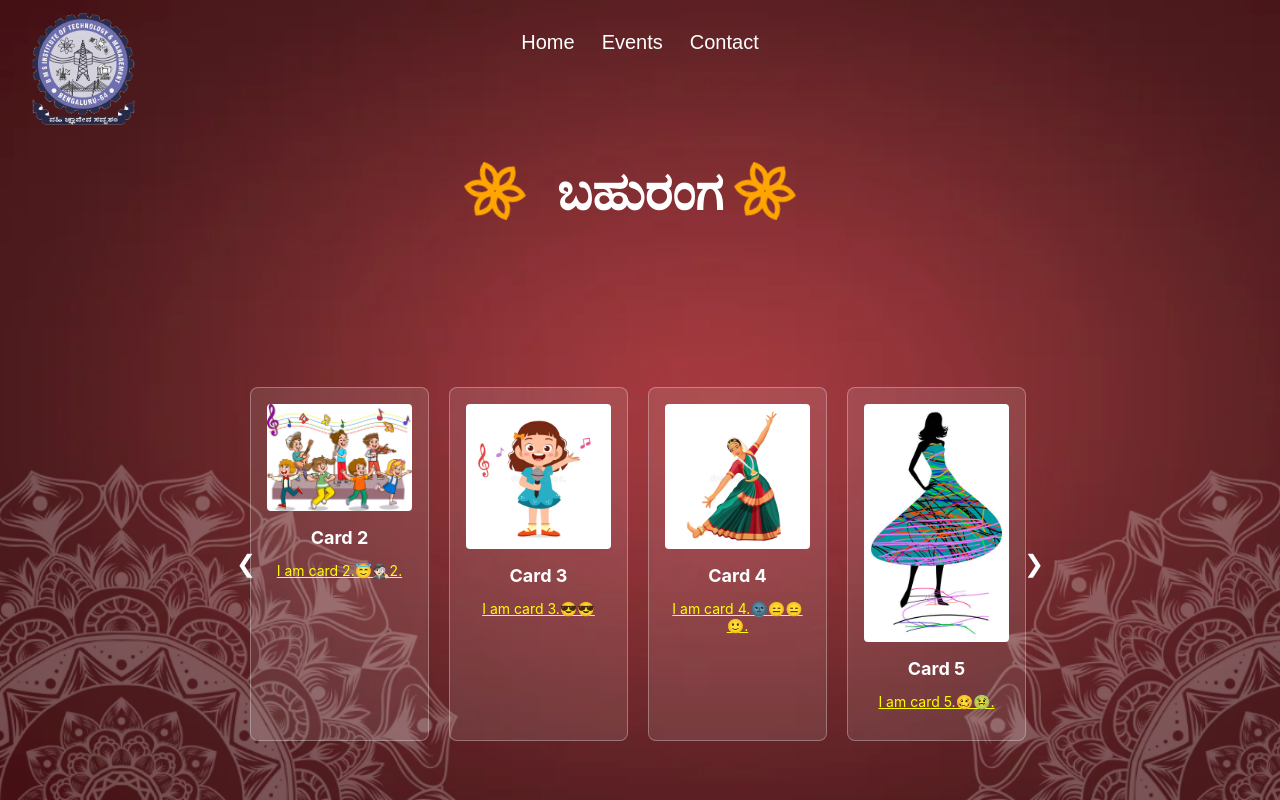
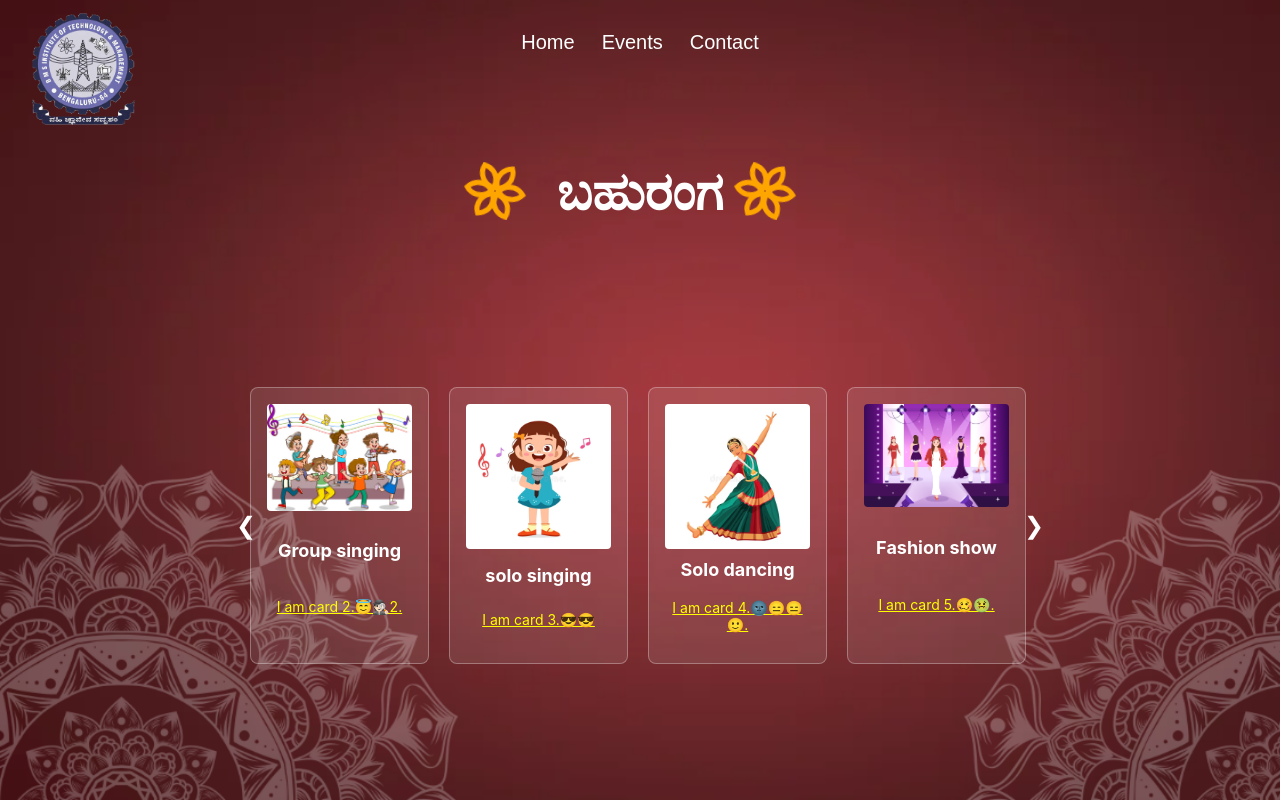
Before and after one commit to LakshmiSowmya04/bahuranga, a React (Create React App) app: page / in a window 1280 px wide. Built offline with nearby package versions, Linux system fonts and the light colour scheme.

Commit message:
added imgs

```diff
--- a/src/App.js
+++ b/src/App.js
@@ -8,7 +8,7 @@ import img1 from "./people-dancing-silouettes-background_1048-903.avif";
 import img2 from "./group sunging.jpg";
 import img3 from "./happy-cute-kid-girl-sing-song-166431357.webp";
 import img4 from "./solo-dance-performed-girl-hindi-accessories-bharatanatyam-woman-silk-dress-dancer-vector-illustration-white-indian-90354419.webp";
-import img5 from "./fashionsingle.jpg";
+import img5 from "./fash2.avif";
 const exampleItems = [
   {
     title: "Groud Dancing",
@@ -16,22 +16,22 @@ const exampleItems = [
     description: "Group dance for 3-4 people!!",
   },
   {
-    title: "Card 2",
+    title: "Group singing",
     imageSrc: img2,
     description: "I am card 2.😇🕵🏻2.",
   },
   {
-    title: "Card 3",
+    title: "solo singing",
     imageSrc: img3,
     description: "I am card 3.😎😎",
   },
   {
-    title: "Card 4",
+    title: "Solo dancing",
     imageSrc: img4,
     description: "I am card 4.🌚😑😑🙂.",
   },
   {
-    title: "Card 5",
+    title: "Fashion show",
     imageSrc: img5,
     description: "I am card 5.🥴🤢.",
   },
--- a/src/Card.css
+++ b/src/Card.css
@@ -8,6 +8,7 @@
   width: 350px; /* Set a fixed width */
   text-align: center;
   transition: transform 0.2s;
+  display: grid;
 }
 
 /* Hover effect for cards */
--- a/src/Card.js
+++ b/src/Card.js
@@ -6,6 +6,7 @@ const Card = ({ title, imageSrc, description }) => {
     <div className="card">
       <img src={imageSrc} alt={title} className="card-image" />
       <h2 className="card-title">{title}</h2>
+      <div>
         <p className="card-description">
           <a
             href="https://forms.gle/duYHgYfZt1nPqdCy6"
@@ -15,6 +16,7 @@ const Card = ({ title, imageSrc, description }) => {
           </a>
         </p>
       </div>
+    </div>
   );
 };
 
```
Also changed, not shown: src/fash2.avif (added), src/fashionsingle.jpg. Lines whose indentation alone changed are shown as unchanged.
